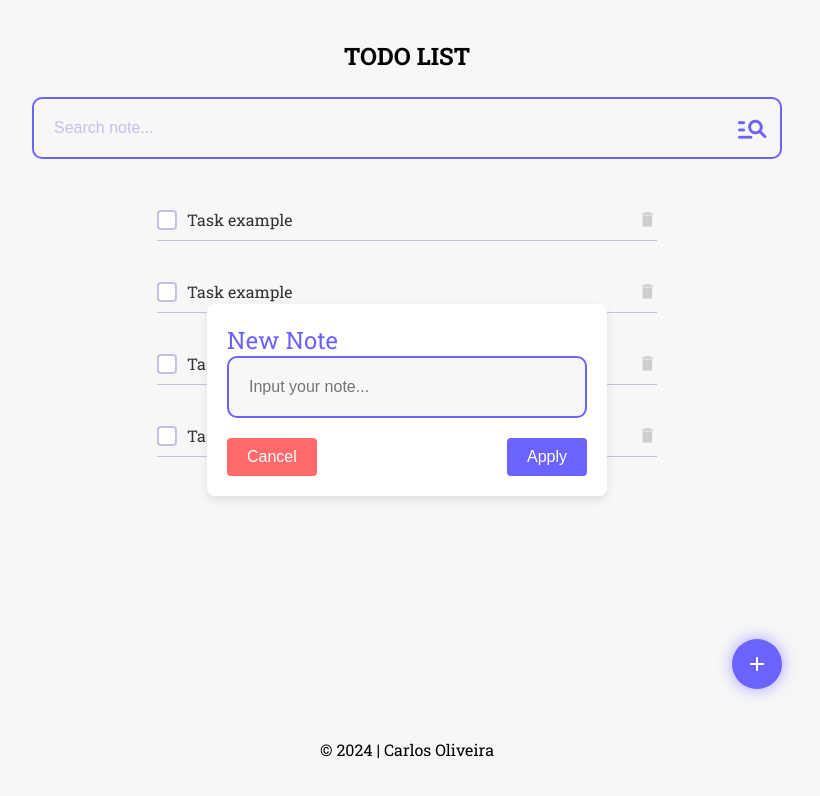
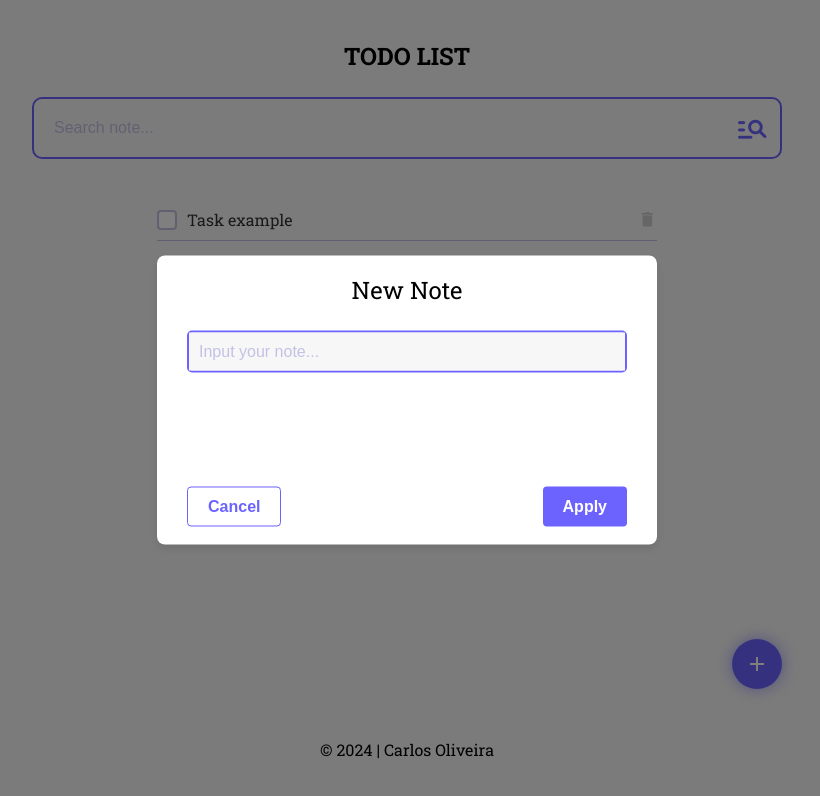
Before and after one commit to carlossroliveira/AngularTodoList, an Angular app: page / in a window 1280 px wide. Shown: the top 796 px of the page, without its empty margins (233-1053 px from the left). Built offline with nearby package versions, Linux system fonts and the light colour scheme.

Commit message:
Feat: Implementação do modal

```diff
--- a/src/app/components/task-modal/task-modal.component.html
+++ b/src/app/components/task-modal/task-modal.component.html
@@ -1,8 +1,11 @@
+<div class="modal-overlay">
   <section class="modal">
+    <div>
       <span class="modal-title">New Note</span>
 
       <div class="search-container">
         <input type="text" placeholder="Input your note..." />
+      </div>
     </div>
 
     <div class="modal-actions">
@@ -10,3 +13,4 @@
       <button class="apply">Apply</button>
     </div>
   </section>
+</div>
--- a/src/app/components/task-modal/task-modal.component.scss
+++ b/src/app/components/task-modal/task-modal.component.scss
@@ -1,34 +1,44 @@
+.modal-overlay {
+  position: fixed;
+  top: 0;
+  left: 0;
+  width: 100%;
+  height: 100%;
+  background-color: rgba(0, 0, 0, 0.5);
+  z-index: 999;
+}
+
 .modal {
   position: fixed;
   top: 50%;
   left: 50%;
   transform: translate(-50%, -50%);
-  width: 400px;
-  padding: 20px;
   background-color: #ffffff;
   border-radius: 8px;
   box-shadow: 0 4px 10px rgba(0, 0, 0, 0.1);
   z-index: 1000;
+  width: 500px;
+  height: 289px;
+  padding: 18px 30px;
+  display: flex;
+  flex-direction: column;
+  justify-content: space-between;
+}
 
 .modal-title {
+  display: flex;
   font-size: 1.5rem;
-    margin-bottom: 20px;
-    color: #6c63ff;
-    text-align: center;
+  justify-content: center;
+  margin-bottom: 1.5625rem;
 }
 
 .search-container {
-    display: flex;
-    flex-direction: column;
-    margin: 0 auto;
-    padding: 0.625rem;
-    align-items: center;
-    border-radius: 0.625rem;
-    background-color: #f7f7f7;
+  width: 100%;
+  border-radius: 0.3125rem;
   border: 0.125rem solid #6c63ff;
-    width: 100%;
+}
 
-    input {
+.search-container input {
   border: none;
   outline: none;
   width: 100%;
@@ -36,38 +46,39 @@
   font-size: 1rem;
   padding: 0.625rem;
   background-color: #f7f7f7;
+}
 
-      ::-webkit-input-placeholder {
+.search-container input::-webkit-input-placeholder {
   color: #c3c1e5;
-      }
-    }
 }
 
 .modal-actions {
   display: flex;
   justify-content: space-between;
   margin-top: 20px;
+}
 
-    button {
+.modal-actions button {
   padding: 0.625rem 1.25rem;
   font-size: 1rem;
   cursor: pointer;
   border-radius: 4px;
   border: none;
-
-      &.cancel {
-        background-color: #ff6b6b;
-        color: white;
 }
 
-      &.apply {
-        background-color: #6c63ff;
-        color: white;
+.modal-actions .cancel {
+  font-weight: 700;
+  color: #6c63ff;
+  background-color: transparent;
+  border: 1px solid #6c63ff;
 }
 
-      &:hover {
+.modal-actions .apply {
+  font-weight: 700;
+  color: white;
+  background-color: #6c63ff;
+}
+
+.modal-actions button:hover {
   opacity: 0.8;
 }
-    }
-  }
-}
```
Lines whose indentation alone changed are shown as unchanged.
